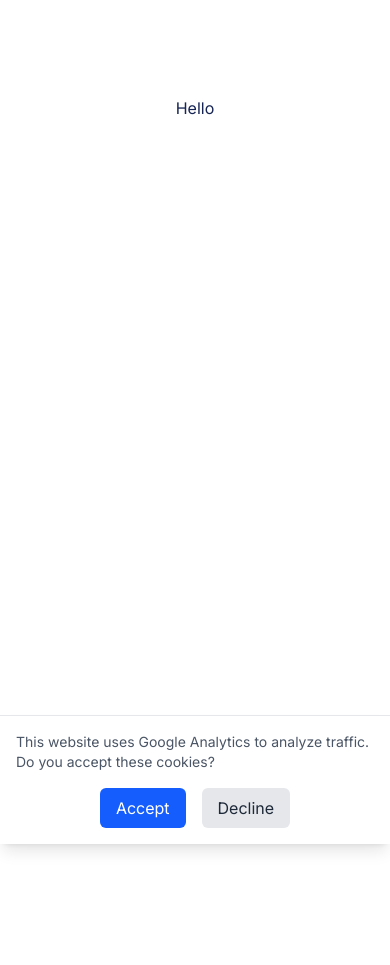
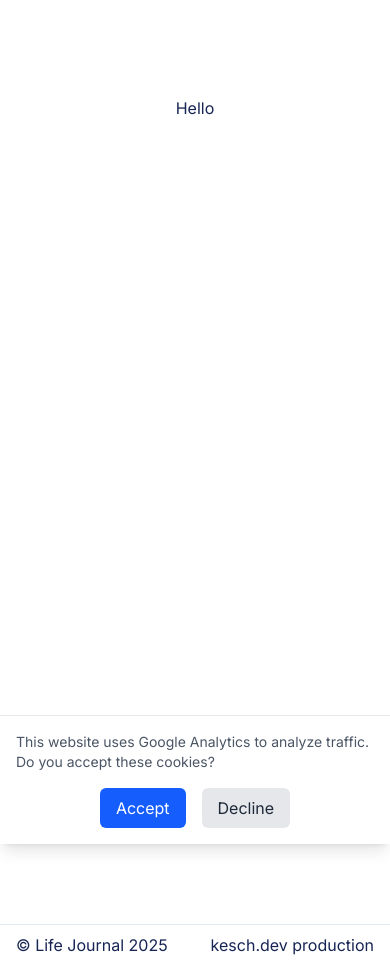
Before and after one commit to lukaskesch/lifejournal.io, a Next.js app: page / in a window 390 px wide. Before the commit the page ends 924 px from the top, so only its background shows below. Built offline with nearby package versions, Linux system fonts and the light colour scheme; no server answers.

Commit message:
Show footer on mobile when not on /app

```diff
--- a/src/components/layout/Footer.tsx
+++ b/src/components/layout/Footer.tsx
@@ -7,7 +7,7 @@ export default function Footer() {
 
   if (pathname?.startsWith("/app")) return null;
   return (
-    <footer className="hidden md:block">
+    <footer>
       <hr />
       <div className="flex justify-between px-4 py-2">
         <div>&copy; Life Journal {new Date().getFullYear()}</div>
--- a/src/components/layout/Header.tsx
+++ b/src/components/layout/Header.tsx
@@ -2,8 +2,8 @@
 import React, { Suspense } from "react";
 import Link from "next/link";
 import Avatar from "../ui/Avatar";
-import { useSession, signOut } from "next-auth/react";
-import { usePathname, useSearchParams } from "next/navigation";
+import { useSession } from "next-auth/react";
+import { usePathname } from "next/navigation";
 
 
 export default function Header() {
```
